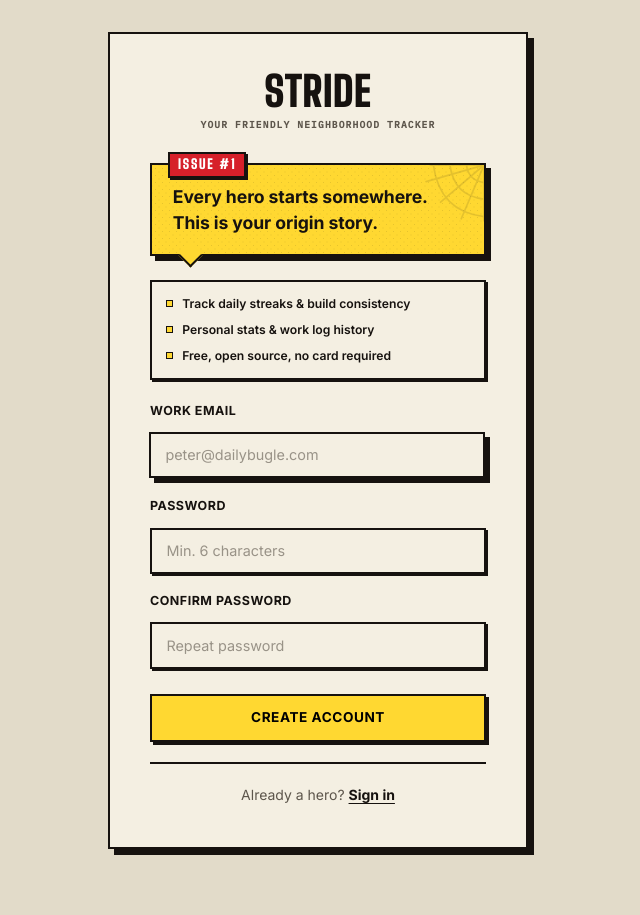
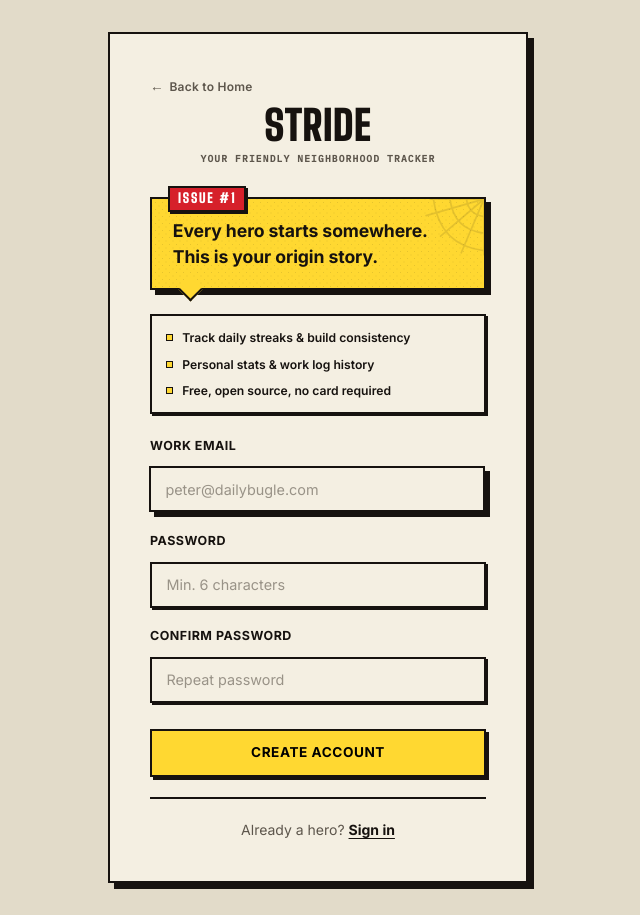
Before and after one commit to rishipadala/Stride, a Next.js app: page /signup in a window 1280 px wide. Shown: the whole page, without its empty margins (322-962 px from the left). Before the commit the page ends 881 px from the top, so only its background shows below. Built offline with nearby package versions, Linux system fonts and the light colour scheme.

Commit message:
Added 'Back to Home' Button at Auth Pages!

```diff
--- a/app/login/page.tsx
+++ b/app/login/page.tsx
@@ -28,6 +28,18 @@ export default function LoginPage() {
   return (
     <div className="auth-page">
       <div className="auth-card animate-in">
+        <Link href="/" id="login-back-to-home" style={{
+          display: "inline-flex", alignItems: "center", gap: ".35rem",
+          fontSize: ".75rem", fontWeight: 600, color: "var(--text-muted)",
+          textDecoration: "none", letterSpacing: ".02em",
+          marginBottom: ".75rem", transition: "color var(--dur-fast, .15s) ease",
+        }}
+          onMouseEnter={e => (e.currentTarget.style.color = "var(--text)")}
+          onMouseLeave={e => (e.currentTarget.style.color = "var(--text-muted)")}
+        >
+          <span aria-hidden="true" style={{ fontSize: ".85rem", lineHeight: 1 }}>←</span>
+          Back to Home
+        </Link>
         {/* Hero section — no emojis, Big Shoulders Display */}
         <div style={{ textAlign: "center", marginBottom: "1.9rem" }}>
           <h1 style={{
--- a/app/signup/page.tsx
+++ b/app/signup/page.tsx
@@ -6,6 +6,7 @@ import Link from "next/link";
 import Quip from "@/components/Quip";
 
 export default function SignupPage() {
+
   const router = useRouter();
   const [email, setEmail] = useState("");
   const [password, setPassword] = useState("");
@@ -31,6 +32,18 @@ export default function SignupPage() {
   return (
     <div className="auth-page">
       <div className="auth-card animate-in">
+        <Link href="/" id="signup-back-to-home" style={{
+          display: "inline-flex", alignItems: "center", gap: ".35rem",
+          fontSize: ".75rem", fontWeight: 600, color: "var(--text-muted)",
+          textDecoration: "none", letterSpacing: ".02em",
+          marginBottom: ".75rem", transition: "color var(--dur-fast, .15s) ease",
+        }}
+          onMouseEnter={e => (e.currentTarget.style.color = "var(--text)")}
+          onMouseLeave={e => (e.currentTarget.style.color = "var(--text-muted)")}
+        >
+          <span aria-hidden="true" style={{ fontSize: ".85rem", lineHeight: 1 }}>←</span>
+          Back to Home
+        </Link>
         {/* Same wordmark and tagline as the login screen — the two auth
             pages are one front door, so they should not introduce
             themselves differently. The page's own line goes in the
```
